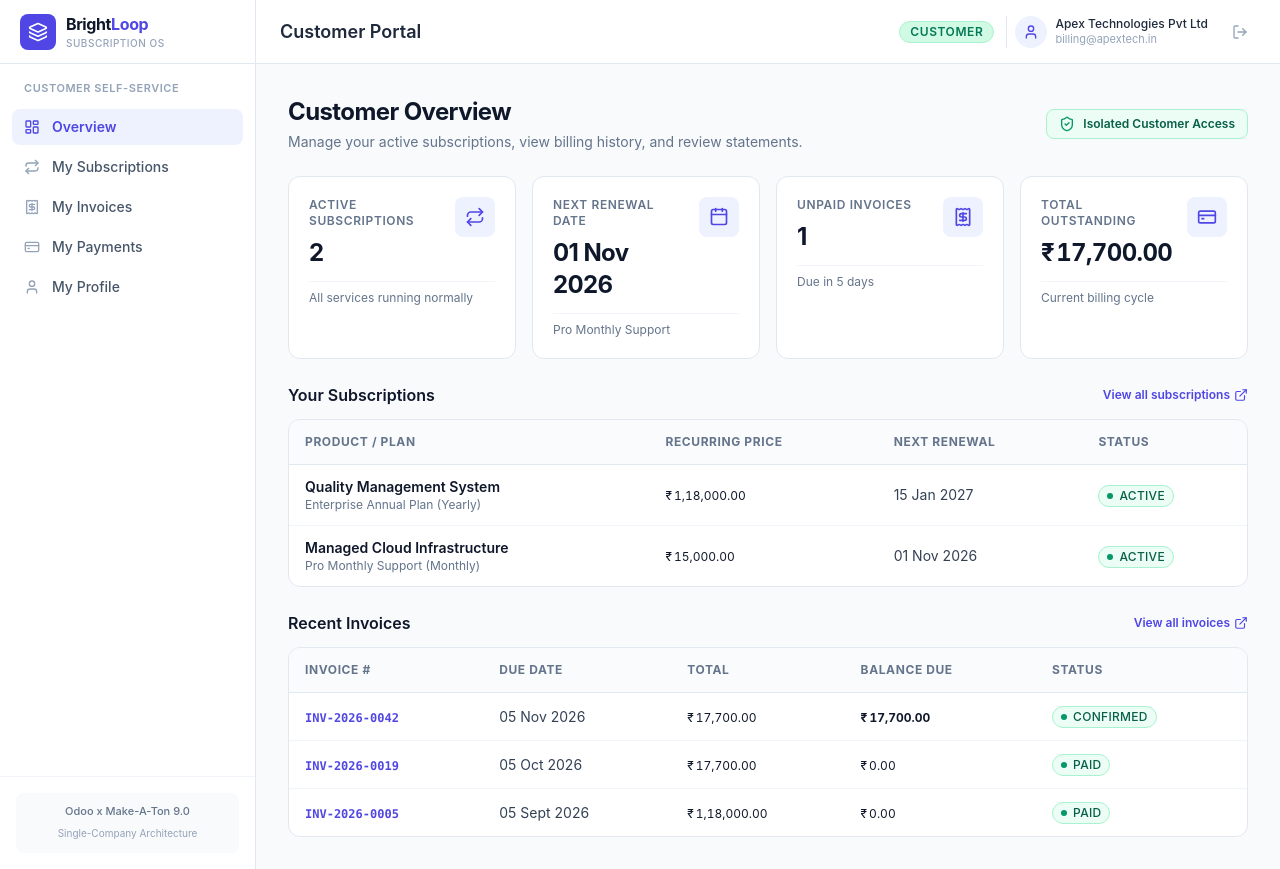
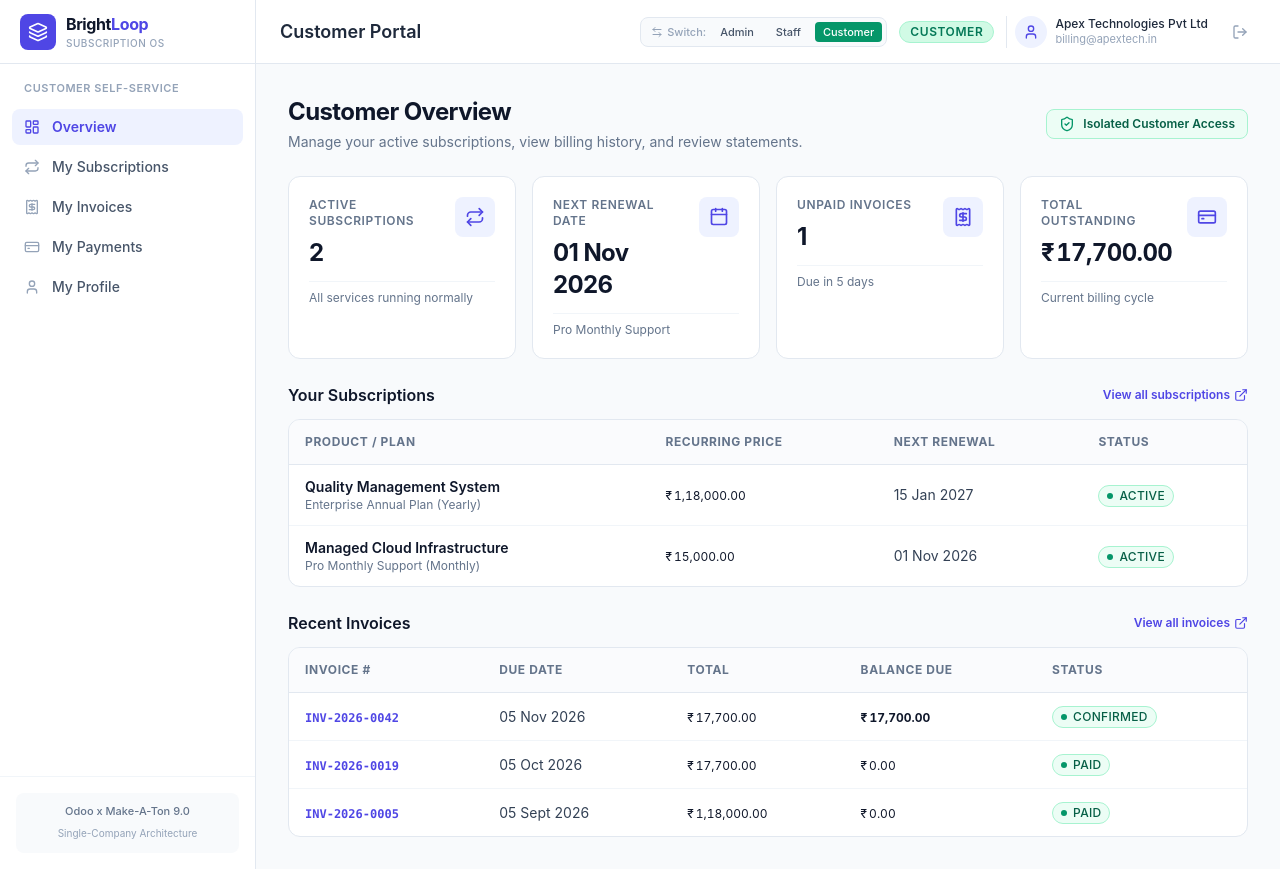
Before and after one commit to nahas2003/subscription-management-system, a Next.js app: page /portal in a window 1280 px wide. Built offline with nearby package versions, Linux system fonts and the light colour scheme.

Commit message:
feat(layout): integrate auth session logout and quick role switcher in header and sidebar

```diff
--- a/src/components/layout/AppHeader.tsx
+++ b/src/components/layout/AppHeader.tsx
@@ -1,5 +1,8 @@
+'use client';
+
 import React from 'react';
-import { Menu, Bell, User, LogOut } from 'lucide-react';
+import Link from 'next/link';
+import { Menu, User, LogOut, ArrowLeftRight } from 'lucide-react';
 import { cn } from '@/lib/utils';
 
 export type UserRole = 'admin' | 'staff' | 'customer';
@@ -55,6 +58,47 @@ export const AppHeader: React.FC<AppHeaderProps> = ({
       </div>
 
       <div className="flex items-center gap-3">
+        {/* Quick Role Switcher for Hackathon Demonstrations */}
+        <div className="hidden sm:flex items-center gap-1.5 text-xs bg-slate-50 border border-slate-200 rounded-lg p-1">
+          <span className="text-slate-400 pl-1.5 text-[11px] font-medium flex items-center gap-1">
+            <ArrowLeftRight className="h-3 w-3" />
+            Switch:
+          </span>
+          <Link
+            href="/admin/dashboard"
+            className={cn(
+              'px-2 py-0.5 rounded text-[11px] font-medium transition-colors',
+              user.role === 'admin'
+                ? 'bg-purple-600 text-white shadow-xs'
+                : 'text-slate-600 hover:text-purple-600'
+            )}
+          >
+            Admin
+          </Link>
+          <Link
+            href="/staff/dashboard"
+            className={cn(
+              'px-2 py-0.5 rounded text-[11px] font-medium transition-colors',
+              user.role === 'staff'
+                ? 'bg-blue-600 text-white shadow-xs'
+                : 'text-slate-600 hover:text-blue-600'
+            )}
+          >
+            Staff
+          </Link>
+          <Link
+            href="/portal"
+            className={cn(
+              'px-2 py-0.5 rounded text-[11px] font-medium transition-colors',
+              user.role === 'customer'
+                ? 'bg-emerald-600 text-white shadow-xs'
+                : 'text-slate-600 hover:text-emerald-600'
+            )}
+          >
+            Customer
+          </Link>
+        </div>
+
         {/* Role badge */}
         <span
           className={cn(
@@ -84,8 +128,8 @@ export const AppHeader: React.FC<AppHeaderProps> = ({
         {onLogout && (
           <button
             onClick={onLogout}
-            className="inline-flex h-8 w-8 items-center justify-center rounded-lg text-slate-400 hover:bg-slate-100 hover:text-red-600 transition-colors ml-1"
-            title="Log out"
+            className="inline-flex h-8 w-8 items-center justify-center rounded-lg text-slate-400 hover:bg-red-50 hover:text-red-600 transition-colors ml-1"
+            title="Log out from session"
             aria-label="Log out"
           >
             <LogOut className="h-4 w-4" />
--- a/src/components/layout/AppShell.tsx
+++ b/src/components/layout/AppShell.tsx
@@ -4,6 +4,7 @@ import React, { useState } from 'react';
 import { AppSidebar } from './AppSidebar';
 import { AppHeader, UserRole } from './AppHeader';
 import { cn } from '@/lib/utils';
+import { logout } from '@/lib/actions/auth';
 
 export interface AppShellProps {
   role: UserRole;
@@ -28,6 +29,10 @@ export const AppShell: React.FC<AppShellProps> = ({
 }) => {
   const [mobileMenuOpen, setMobileMenuOpen] = useState(false);
 
+  async function handleLogout() {
+    await logout();
+  }
+
   return (
     <div className="flex min-h-screen bg-[#F8FAFC]">
       {/* Sidebar navigation */}
@@ -41,12 +46,10 @@ export const AppShell: React.FC<AppShellProps> = ({
       {/* Main content column */}
       <div className="flex flex-1 flex-col min-w-0">
         <AppHeader
-          user={user || { name: 'Demo User', email: 'demo@brightloop.in', role }}
+          user={user || { name: `${role.toUpperCase()} User`, email: `${role}@brightloop.in`, role }}
           title={title}
           onMenuToggle={() => setMobileMenuOpen(true)}
-          onLogout={() => {
-            console.log('Logout clicked');
-          }}
+          onLogout={handleLogout}
         />
 
         <main className={cn('flex-1 p-4 sm:p-6 lg:p-8', className)}>
--- a/src/components/layout/AppSidebar.tsx
+++ b/src/components/layout/AppSidebar.tsx
@@ -1,4 +1,5 @@
 import React from 'react';
+import Link from 'next/link';
 import { cn } from '@/lib/utils';
 import {
   LayoutDashboard,
@@ -168,11 +169,13 @@ export const AppSidebar: React.FC<AppSidebarProps> = ({
                 </div>
               )}
               {section.items.map((item) => {
-                const isActive = currentPath === item.href || (item.href !== '/portal' && currentPath.startsWith(item.href));
+                const isActive =
+                  currentPath === item.href ||
+                  (item.href !== '/portal' && item.href !== '/admin/dashboard' && item.href !== '/staff/dashboard' && currentPath.startsWith(item.href));
                 const Icon = item.icon;
 
                 return (
-                  <a
+                  <Link
                     key={item.href}
                     href={item.href}
                     className={cn(
@@ -206,7 +209,7 @@ export const AppSidebar: React.FC<AppSidebarProps> = ({
                         {item.badge}
                       </span>
                     )}
-                  </a>
+                  </Link>
                 );
               })}
             </div>
```
